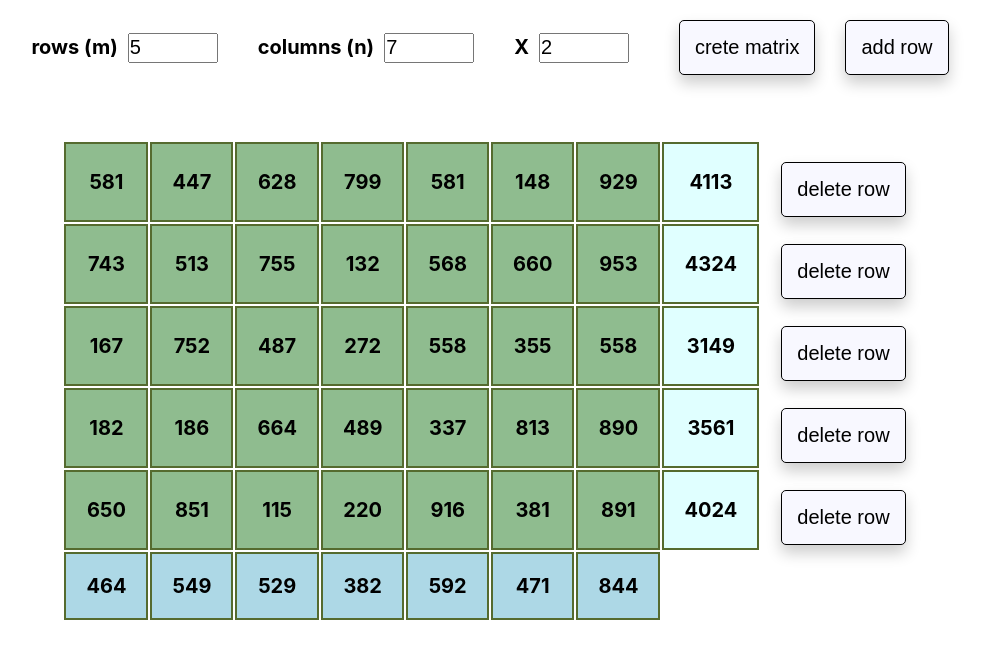
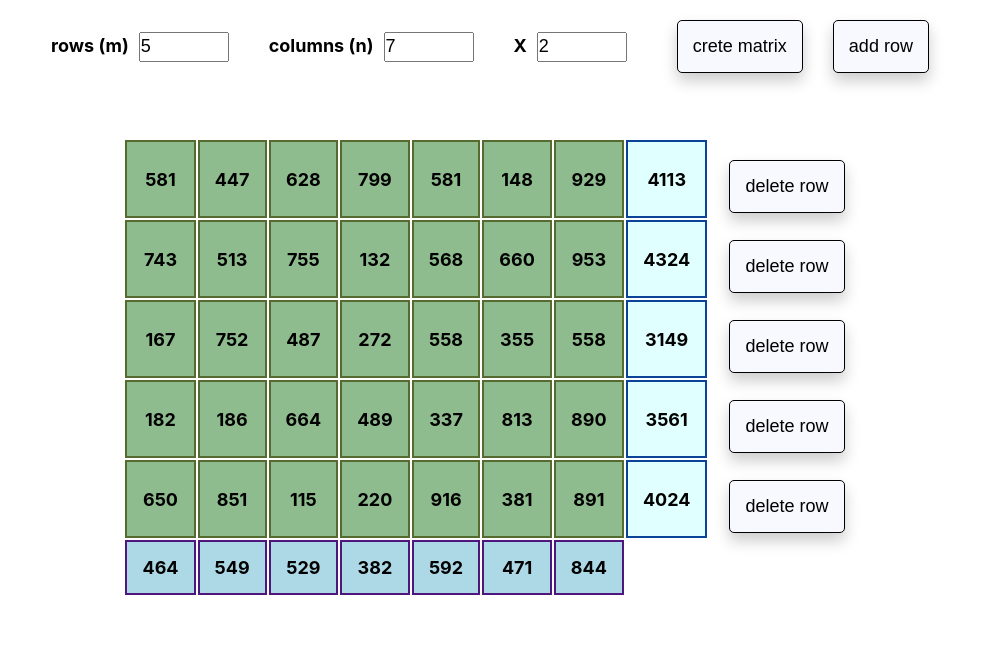
Before and after one commit to Mariia-Boichuk/table, a React (Create React App) app: page / in a window 1280 px wide. Both pictures are taken after a click on the button "crete matrix". Shown: the top 658 px of the page, without its empty margins (150-1135 px from the left). Built offline with nearby package versions, Linux system fonts and the light colour scheme.

Commit message:
prop typpes

```diff
--- a/src/App.css
+++ b/src/App.css
@@ -6,28 +6,32 @@
 
 .App {
   text-align: center;
-  font-size: 20px;
+  font-size: 18px;
   font-weight: bold;
 }
 table {
   margin: 60px auto;
 }
-td {
-  padding: 20px;
+.main-cell {
+  padding: 15px;
   border: 2px solid darkolivegreen;
   background-color: darkseagreen;
 }
 
-td:hover {
+.main-cell:hover {
   outline: 3px solid black;
   border-radius: 4px;
 }
 .below {
   background-color: lightblue;
+  padding: 15px;
+  border: 2px solid rgb(79, 22, 126);
 }
 
 .aside {
+  padding: 15px;
   background-color: lightcyan;
+  border: 2px solid rgb(10, 67, 151);
 }
 
 label {
@@ -43,6 +47,7 @@ input {
 }
 
 .hilight {
+  padding: 15px;
   background-color: rgb(195, 231, 195);
 }
 button {
@@ -56,9 +61,7 @@ button {
 }
 
 button:hover {
-  /* background-color: #2ee59d; */
   box-shadow: 0px 15px 20px rgba(46, 229, 157, 0.4);
-
   transform: translateY(-5px);
 }
 
--- a/src/components/TableCell.jsx
+++ b/src/components/TableCell.jsx
@@ -1,3 +1,4 @@
+import propTypes from "prop-types";
 import React, { useContext } from "react";
 import { ClosevalsContext } from "../context/ClosevalsContextProvider";
 import { MatrixContext } from "../context/MatrixContextProvider";
@@ -16,9 +17,9 @@ export const TableCell = ({
   const { closeValues, setCloseValues, x } = useContext(ClosevalsContext);
   return (
     <td
-      className={
-        closeValues.some((item) => item.id === symbol) ? "hilight" : className
-      }
+      className={`${className} ${
+        closeValues.some((item) => item.id === symbol) && "hilight"
+      } `}
       onClick={
         mainTableCell
           ? () => {
@@ -28,18 +29,27 @@ export const TableCell = ({
       }
       onMouseEnter={() => {
         if (mainTableCell)
-          setCloseValues(getClosestValues(matrix, val, x, symbol));
+          setCloseValues(getClosestValues(matrix, matrix[i][j], x, symbol));
         if (className === "aside") {
           setRowHovered(true);
         }
       }}
-      onMouseLeave={
-        className === "aside"
-          ? () => setRowHovered(false)
-          : () => setCloseValues([])
-      }
+      onMouseLeave={() => {
+        className === "aside" && setRowHovered(false);
+        setCloseValues([]);
+      }}
     >
       {val}
     </td>
   );
 };
+
+TableCell.propTypes = {
+  val: propTypes.oneOfType([propTypes.string, propTypes.number]),
+  className: propTypes.string,
+  i: propTypes.number,
+  j: propTypes.number,
+  mainTableCell: propTypes.bool,
+  symbol: propTypes.symbol,
+  setRowHovered: propTypes.func,
+};
--- a/src/components/TableRow.jsx
+++ b/src/components/TableRow.jsx
@@ -1,3 +1,4 @@
+import propTypes from "prop-types";
 import React, { useContext, useState } from "react";
 import { MatrixContext } from "../context/MatrixContextProvider.jsx";
 import { TableCell } from "./TableCell.jsx";
@@ -10,7 +11,7 @@ export const TableRow = ({ i, row }) => {
       {row.map((col, j) => {
         return (
           <TableCell
-            className={rowHovered ? "percentage" : undefined}
+            className={`main-cell ${rowHovered && "percentage"}`}
             key={j}
             val={
               rowHovered
@@ -29,6 +30,7 @@ export const TableRow = ({ i, row }) => {
         val={rowsSum[i]}
         setRowHovered={setRowHovered}
       />
+      <td className="button-cell">
         <button
           onClick={() =>
             dispatch({ type: "DELETE_ROW", payload: { rowToDel: i } })
@@ -36,6 +38,12 @@ export const TableRow = ({ i, row }) => {
         >
           delete row
         </button>
+      </td>
     </tr>
   );
 };
+
+TableRow.propTypes = {
+  i: propTypes.number,
+  row: propTypes.array,
+};
```
Lines whose indentation alone changed are shown as unchanged.
